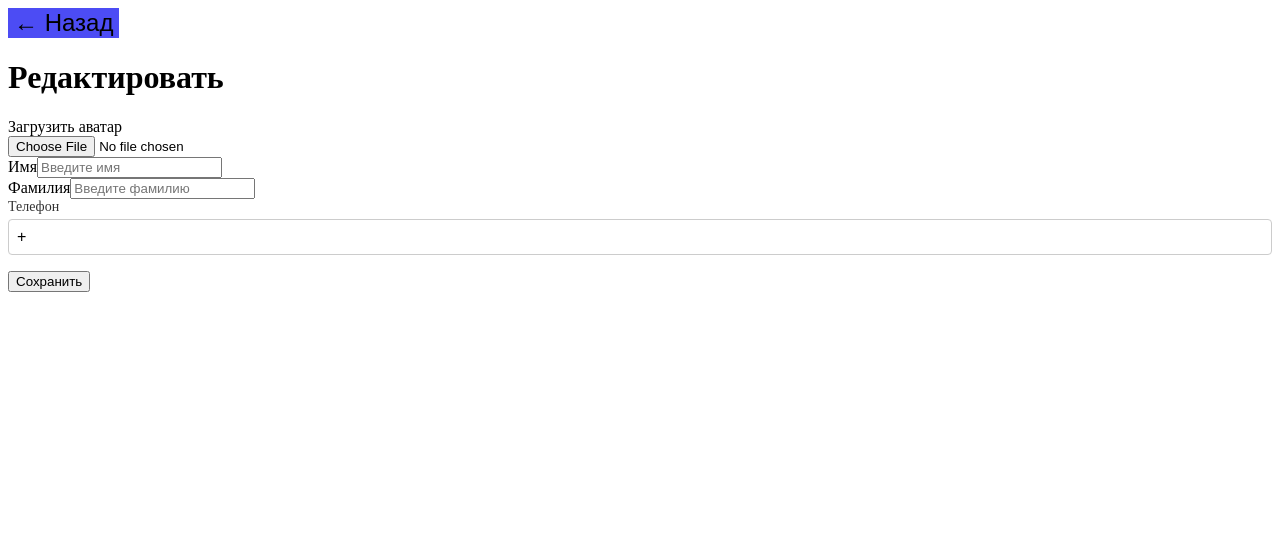
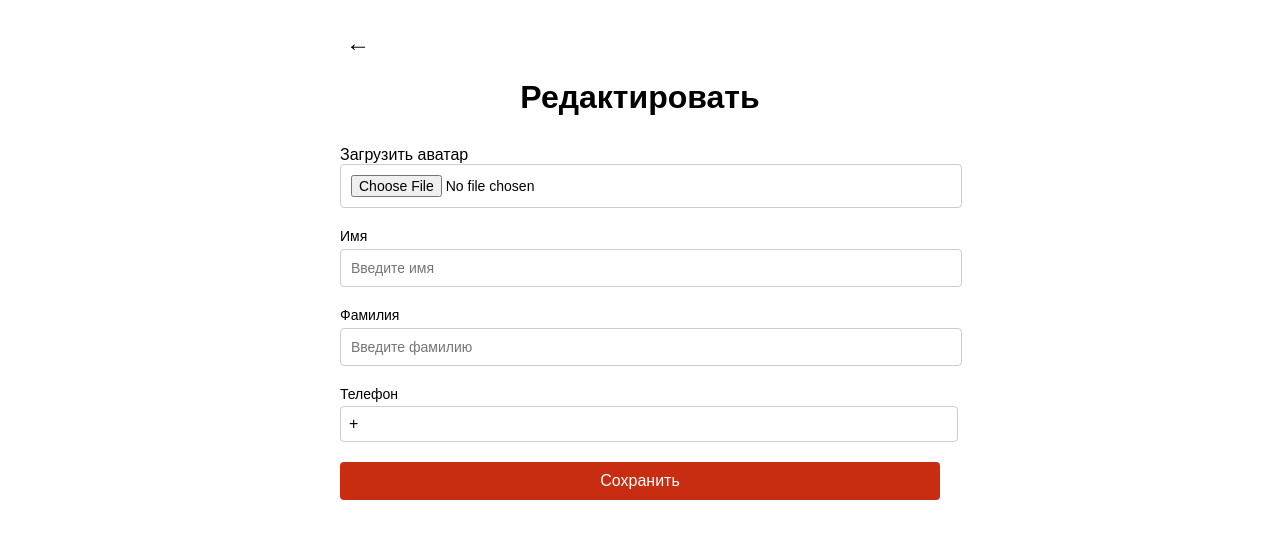
Before and after one commit to Cheetah-W-kepke/EditProfilePage, a React (Vite) app in the folder vite-project/: page / in a window 1280 px wide. Shown: the top 538 px of the page. Built offline with nearby package versions, Linux system fonts and the light colour scheme.

Commit message:
Исправлены визуальные недочеты

```diff
--- a/vite-project/src/entities/User/PhoneField/PhoneField.css
+++ b/vite-project/src/entities/User/PhoneField/PhoneField.css
@@ -1,13 +1,18 @@
 .phone-field {
     display: flex;
     flex-direction: column;
+    font-size: 14 px;
+    font-weight: 500;
+    color: #766f6f;
     margin-bottom: 16px;
+
   }
 
+
   .phone-field-label {
-    font-size: 14px;
+    font-size: 14 px;
     font-weight: 500;
-    color: #333;
+    color: #000000;
     margin-bottom: 4px;
   }
 
--- a/vite-project/src/features/BackButton/BackButton.css
+++ b/vite-project/src/features/BackButton/BackButton.css
@@ -1,7 +1,7 @@
 .back-button {
     border: none;
     background: transparent;
-    background-color: rgb(76, 76, 244);
+    background-color: rgb(255, 255, 255);
     font-size: 24px;
     cursor: pointer;
   }
--- a/vite-project/src/features/BackButton/BackButton.tsx
+++ b/vite-project/src/features/BackButton/BackButton.tsx
@@ -8,7 +8,7 @@ interface BackButtonProps {
   export const BackButton: React.FC<BackButtonProps> = ({ onClick }) => {
     return (
       <button onClick={onClick} className="back-button">
-        ← Назад
+        ←
       </button>
     );
   };
--- a/vite-project/src/pages/EditProfilePage/EditProfilePage.css
+++ b/vite-project/src/pages/EditProfilePage/EditProfilePage.css
@@ -1,6 +1,59 @@
 .edit-profile-page {
-    padding: 16px;
-    max-width: 400px;
-    margin: 0 auto;
-    text-align: center;
-  }
+  max-width: 600px; /* Максимальная ширина страницы */
+  margin: 0 auto; /* Центрирование */
+  padding: 20px;
+  font-family: Arial, sans-serif;
+}
+
+h1 {
+  text-align: center;
+  margin-bottom: 30px;
+}
+
+.form-group {
+  margin-bottom: 20px;
+}
+
+label {
+  display: block;
+  margin-bottom: 5px;
+  font-size: 14px;
+  font-weight: normal;
+}
+
+input {
+  width: 100%; /* Все поля ввода занимают 100% ширины контейнера */
+  padding: 10px;
+  font-size: 14px;
+  border: 1px solid #ccc;
+  border-radius: 4px;
+}
+
+input:focus {
+  border-color: #007BFF;
+  box-shadow: 0 0 3px rgba(0, 123, 255, 0.5);
+  outline: none;
+}
+
+.error {
+  color: red;
+  font-size: 12px;
+  margin-top: 5px;
+}
+
+.save-button {
+  display: block;
+  width: 100%; /* Кнопка занимает всю ширину */
+  padding: 10px;
+  font-size: 16px;
+  color: white;
+  background-color: #c92d11;
+  border: none;
+  border-radius: 4px;
+  cursor: pointer;
+  margin-top: 20px;
+}
+
+.save-button:hover {
+  background-color: #fa1d19;
+}
--- a/vite-project/src/pages/EditProfilePage/EditProfilePage.tsx
+++ b/vite-project/src/pages/EditProfilePage/EditProfilePage.tsx
@@ -2,7 +2,8 @@ import React, { useState } from 'react';
 import { BackButton } from '../../features/BackButton/BackButton';
 import { AvatarUploader } from '../../entities/User/AvatarUploader/AvatarUploader';
 import { InputField } from '../../entities/User/InputField/InputField';
-import  PhoneField  from '../../entities/User/PhoneField/PhoneField';
+import PhoneField from '../../entities/User/PhoneField/PhoneField';
+import './EditProfilePage.css';
 
 interface ProfileState {
   firstName: string;
@@ -11,7 +12,6 @@ interface ProfileState {
 }
 
 export const EditProfilePage: React.FC = () => {
-  // Состояние профиля пользователя
   const [profile, setProfile] = useState<ProfileState>({
     firstName: '',
     lastName: '',
@@ -20,7 +20,6 @@ export const EditProfilePage: React.FC = () => {
 
   const [errors, setErrors] = useState<Partial<ProfileState>>({});
 
-  // Валидация формы
   const validateForm = () => {
     const newErrors: Partial<ProfileState> = {};
 
@@ -32,17 +31,14 @@ export const EditProfilePage: React.FC = () => {
       newErrors.lastName = 'Фамилия должна содержать от 2 до 32 символов.';
     }
 
-    if (!/^\+\d{12}$/.test(profile.phone)) {
-      newErrors.phone = 'Номер телефона должен начинаться с "+" и содержать 12 цифр.';
+    if (!/^\d{12}$/.test(profile.phone)) {
+      newErrors.phone = 'Номер телефона должен содержать 12 цифр.';
     }
 
     setErrors(newErrors);
-
-    // Если ошибок нет, возвращаем true
     return Object.keys(newErrors).length === 0;
   };
 
-  // Обработчик сохранения
   const handleSave = () => {
     if (validateForm()) {
       console.log('Данные сохранены:', profile);
@@ -56,8 +52,11 @@ export const EditProfilePage: React.FC = () => {
 
       <h1>Редактировать</h1>
 
+    <div className="form-group">
       <AvatarUploader onUpload={(file) => console.log('Загружен аватар:', file)} />
+      </div>
 
+      <div className="form-group">
         <InputField
           label="Имя"
           value={profile.firstName}
@@ -67,7 +66,9 @@ export const EditProfilePage: React.FC = () => {
           minLength={2}
           error={errors.firstName}
         />
+      </div>
 
+      <div className="form-group">
         <InputField
           label="Фамилия"
           value={profile.lastName}
@@ -77,13 +78,16 @@ export const EditProfilePage: React.FC = () => {
           minLength={2}
           error={errors.lastName}
         />
+      </div>
 
+      <div className="form-group">
         <PhoneField
           label="Телефон"
           value={profile.phone}
           onChange={(value) => setProfile({ ...profile, phone: value })}
           error={errors.phone}
         />
+      </div>
 
       <button className="save-button" onClick={handleSave}>
         Сохранить
```
Lines whose indentation alone changed are shown as unchanged.
